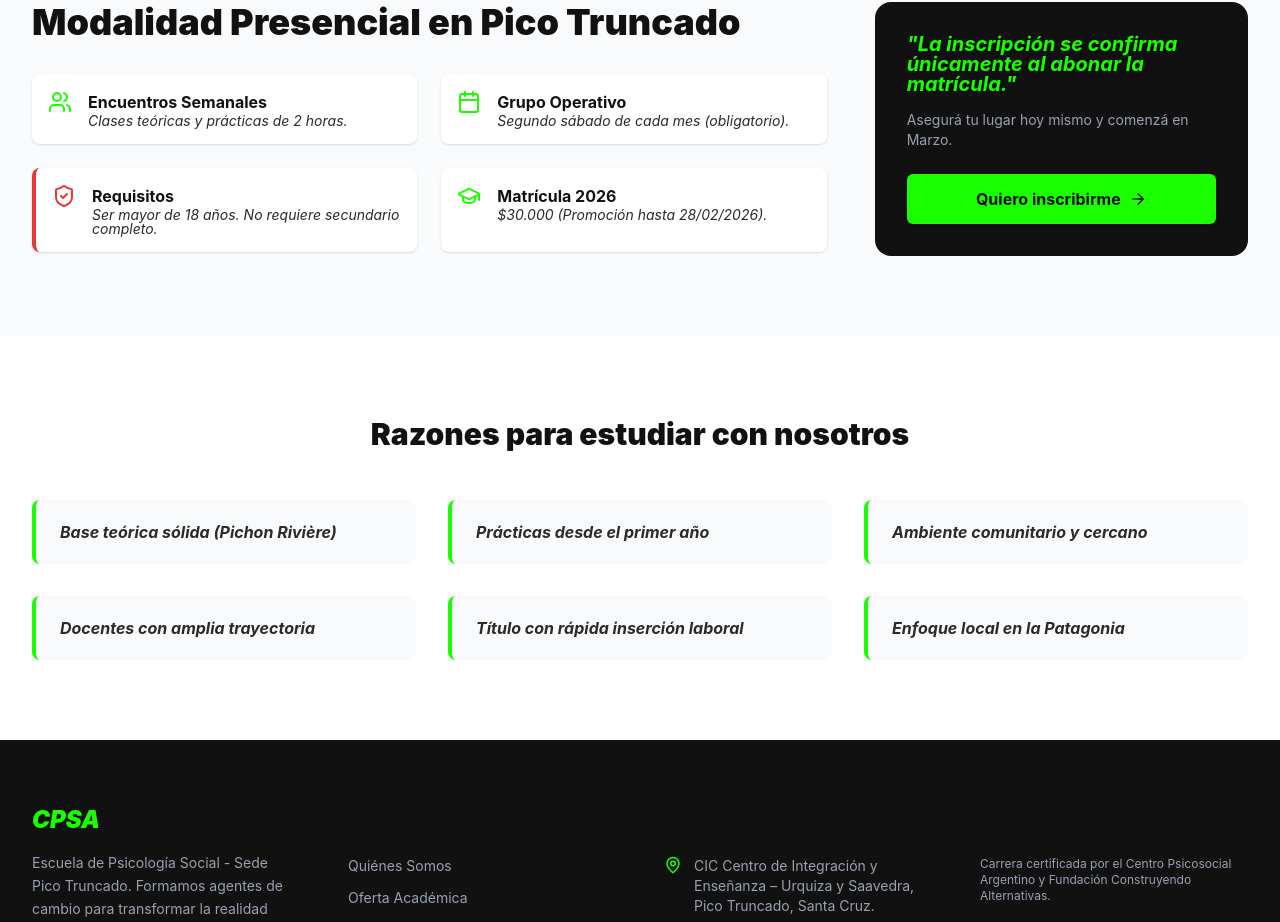
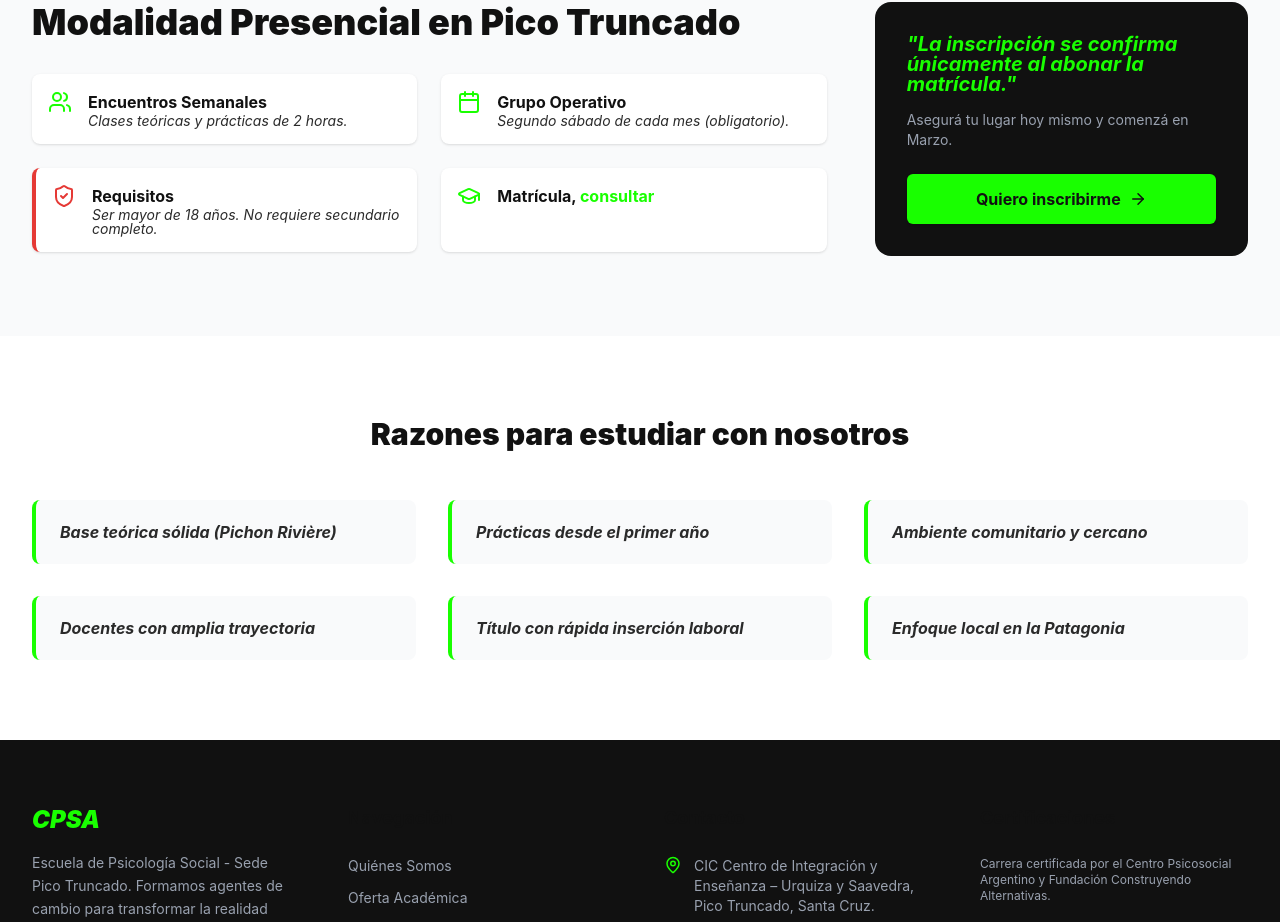
Before and after one commit to CsiCR/creandofuturo, a React (Vite) app in the folder frontend/: page / in a window 1280 px wide. Shown: the part 1496-2418 px from the top of the page. Built offline with nearby package versions, Linux system fonts and the light colour scheme; no server answers.

Commit message:
Update Home: Reemplazar matricula por enlace WhatsApp

```diff
--- a/frontend/src/pages/Home.jsx
+++ b/frontend/src/pages/Home.jsx
@@ -4,6 +4,7 @@ import Button from '../components/Button';
 import Badge from '../components/Badge';
 import { useSEO } from '../utils/seo';
 import { client } from '../utils/sanityClient';
+import { getWhatsAppLink, CONTACT_PHONE } from '../utils/whatsapp';
 
 const Home = () => {
     const [settings, setSettings] = useState(null);
@@ -127,8 +128,16 @@ const Home = () => {
                                 <div className="flex space-x-4 p-4 bg-white rounded-lg shadow-sm">
                                     <GraduationCap className="text-ps-green shrink-0" />
                                     <div>
-                                        <h4 className="font-bold">Matrícula {inscripData.etiqueta}</h4>
-                                        <p className="text-sm text-ps-gray italic italic leading-none">${inscripData.precio} (Promoción hasta {inscripData.vencimiento}).</p>
+                                        <h4 className="font-bold">
+                                            Matrícula, <a
+                                                href={getWhatsAppLink(CONTACT_PHONE, "Hola! Quisiera consultar el valor de la matrícula.")}
+                                                target="_blank"
+                                                rel="noopener noreferrer"
+                                                className="text-ps-green hover:underline"
+                                            >
+                                                consultar
+                                            </a>
+                                        </h4>
                                     </div>
                                 </div>
                             </div>
```
